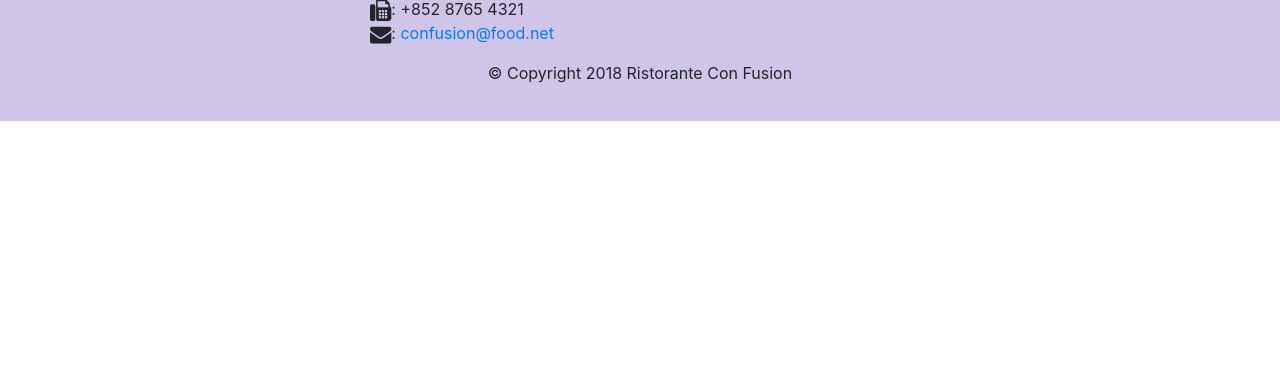
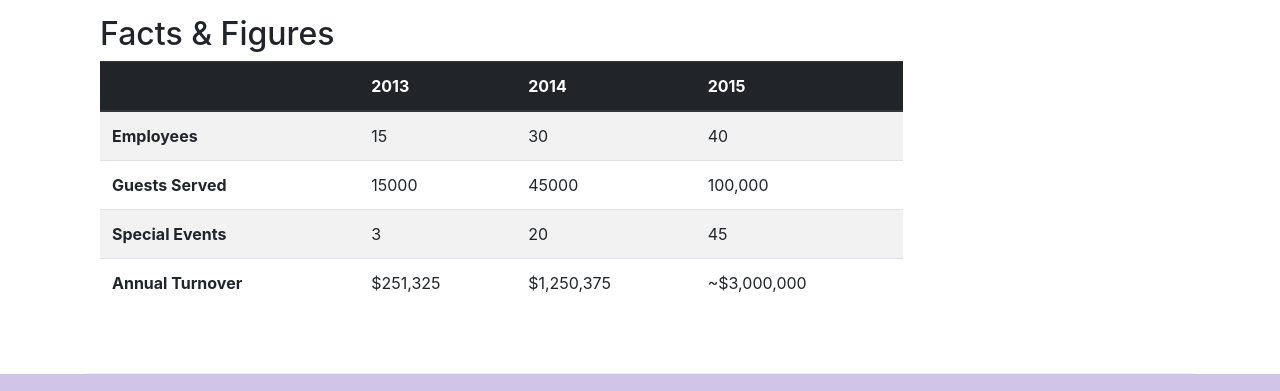
Before and after one commit to talesmilan/Site-de-Restaurante-Bootstrap, a website: page aboutus.html in a window 1280 px wide. Shown: the part 1693-2084 px from the top of the page. Before the commit the page ends 1814 px from the top, so only its background shows below. Drawn offline with nearby package versions, Linux system fonts and the light colour scheme.

Commit message:
Tabelas e Cartões

```diff
--- a/aboutus.html
+++ b/aboutus.html
@@ -64,7 +64,32 @@
                 <p>Started in 2010, Ristorante con Fusion quickly established itself as a culinary icon par excellence in Hong Kong. With its unique brand of world fusion cuisine that can be found nowhere else, it enjoys patronage from the A-list clientele in Hong Kong.  Featuring four of the best three-star Michelin chefs in the world, you never know what will arrive on your plate the next time you visit us.</p>
                 <p>The restaurant traces its humble beginnings to <em>The Frying Pan</em>, a successful chain started by our CEO, Mr. Peter Pan, that featured for the first time the world's best cuisines in a pan.</p>
             </div>
-            <div>
+            <div class="col-sm">
+                <div class="card">
+                    <h3 class="card-header bg-primary text-white">Facts At a Glance</h3>
+                    <div class="card-body">
+                        <dl class="row">
+                            <dt class="col-6">Started</dt>
+                            <dd class="col-6">3 Feb. 2013</dd>
+                            <dt class="col-6">Major Stake Holder</dt>
+                            <dd class="col-6">HK Fine Foods Inc.</dd>
+                            <dt class="col-6">Last Year's Turnover</dt>
+                            <dd class="col-6">$1,250,375</dd>
+                            <dt class="col-6">Employees</dt>
+                            <dd class="col-6">40</dd>
+                        </dl>
+                    </div>
+                </div>
+            </div>
+            <div class="col-12">
+                <div class="card card-body bg-light">
+                    <blockquote class="blockquote">
+                        <p class="mb-2">You better cut the pizza in four pieces because I'm not hungry enough to eat six.</p>
+                        <footer class="blockquote-footer">Yogi Berra,
+                            <cite title="Source Title">The Wit and Wisdom of Yogi Berra, P. Pepe, Diversion Books, 2014</cite>
+                        </footer>
+                    </blockquote>
+                </div>
             </div>
         </div>
 
@@ -82,7 +107,51 @@
                 <p class="d-none d-sm-block">Award winning three-star Michelin chef with wide International experience having worked closely with whos-who in the culinary world, he specializes in creating mouthwatering Indo-Italian fusion experiences. He says, <em>Put together the cuisines from the two craziest cultures, and you get a winning hit! Amma Mia!</em></p>
             </div>
        </div>
-
+       <div class="row row-content">
+            <div class="col-12 col-sm-9">
+                <h2>Facts &amp; Figures</h2>
+                <div class="table-responsive">
+                    <table class="table table-striped">
+                        <thead class="thead-dark">
+                            <tr>
+                                <th>&nbsp;</th>
+                                <th>2013</th>
+                                <th>2014</th>
+                                <th>2015</th>
+                            </tr>
+                        </thead>
+                        <tbody>
+                            <tr>
+                                <th>Employees</th>
+                                <td>15</td>
+                                <td>30</td>
+                                <td>40</td>
+                            </tr>
+                            <tr>
+                                <th>Guests Served</th>
+                                <td>15000</td>
+                                <td>45000</td>
+                                <td>100,000</td>
+                            </tr>
+                            <tr>
+                                <th>Special Events</th>
+                                <td>3</td>
+                                <td>20</td>
+                                <td>45</td>
+                            </tr>
+                            <tr>
+                                <th>Annual Turnover</th>
+                                <td>$251,325</td>
+                                <td>$1,250,375</td>
+                                <td>~$3,000,000</td>
+                            </tr>
+                        </tbody>
+                    </table>
+                </div>
+            </div>
+            <div class="col-12 col-sm-3">
+            </div>
+       </div>
     </div>
 
     <footer class="footer">
```
